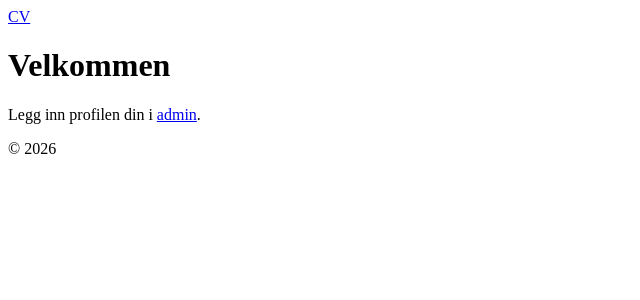
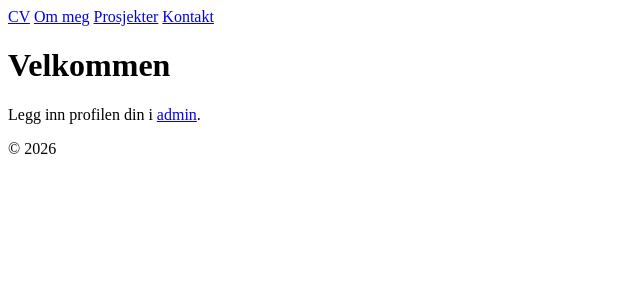
Before and after one commit to bergumguro-prog/CV, a Django app: page / in a window 1280 px wide. Shown: the top 300 px of the page, without its empty margins (0-640 px from the left). Run offline with Django 5.2, Linux system fonts and the light colour scheme; data that the repository does not hold is empty.

Commit message:
Legg til sidene Om meg, Prosjekter og Kontakt med navigasjon
Co-Authored-By: Claude Opus 5.5 <noreply@anthropic.com>

```diff
--- a/profil/templates/profil/base.html
+++ b/profil/templates/profil/base.html
@@ -7,7 +7,12 @@
 </head>
 <body>
     <header>
-        <a href="{% url 'profil:forside' %}">CV</a>
+        <nav>
+            <a href="{% url 'profil:forside' %}">CV</a>
+            <a href="{% url 'profil:om_meg' %}">Om meg</a>
+            <a href="{% url 'profil:prosjekter' %}">Prosjekter</a>
+            <a href="{% url 'profil:kontakt' %}">Kontakt</a>
+        </nav>
     </header>
 
     <main>
--- a/profil/urls.py
+++ b/profil/urls.py
@@ -6,4 +6,7 @@ app_name = "profil"
 
 urlpatterns = [
     path("", views.forside, name="forside"),
+    path("om-meg/", views.om_meg, name="om_meg"),
+    path("prosjekter/", views.prosjekter, name="prosjekter"),
+    path("kontakt/", views.kontakt, name="kontakt"),
 ]
--- a/profil/views.py
+++ b/profil/views.py
@@ -1,6 +1,6 @@
 from django.shortcuts import render
 
-from .models import Erfaring, Ferdighet, Profil, Utdanning
+from .models import Erfaring, Ferdighet, Profil, Prosjekt, Utdanning
 
 
 def forside(request):
@@ -10,3 +10,15 @@ def forside(request):
         "utdanninger": Utdanning.objects.all(),
         "ferdigheter": Ferdighet.objects.all(),
     })
+
+
+def om_meg(request):
+    return render(request, "profil/om_meg.html", {"profil": Profil.objects.first()})
+
+
+def prosjekter(request):
+    return render(request, "profil/prosjekter.html", {"prosjekter": Prosjekt.objects.all()})
+
+
+def kontakt(request):
+    return render(request, "profil/kontakt.html", {"profil": Profil.objects.first()})
```
Also changed, not shown: profil/templates/profil/kontakt.html (added, +16 -0 lines), profil/templates/profil/om_meg.html (added, +12 -0 lines), profil/templates/profil/prosjekter.html (added, +17 -0 lines).
